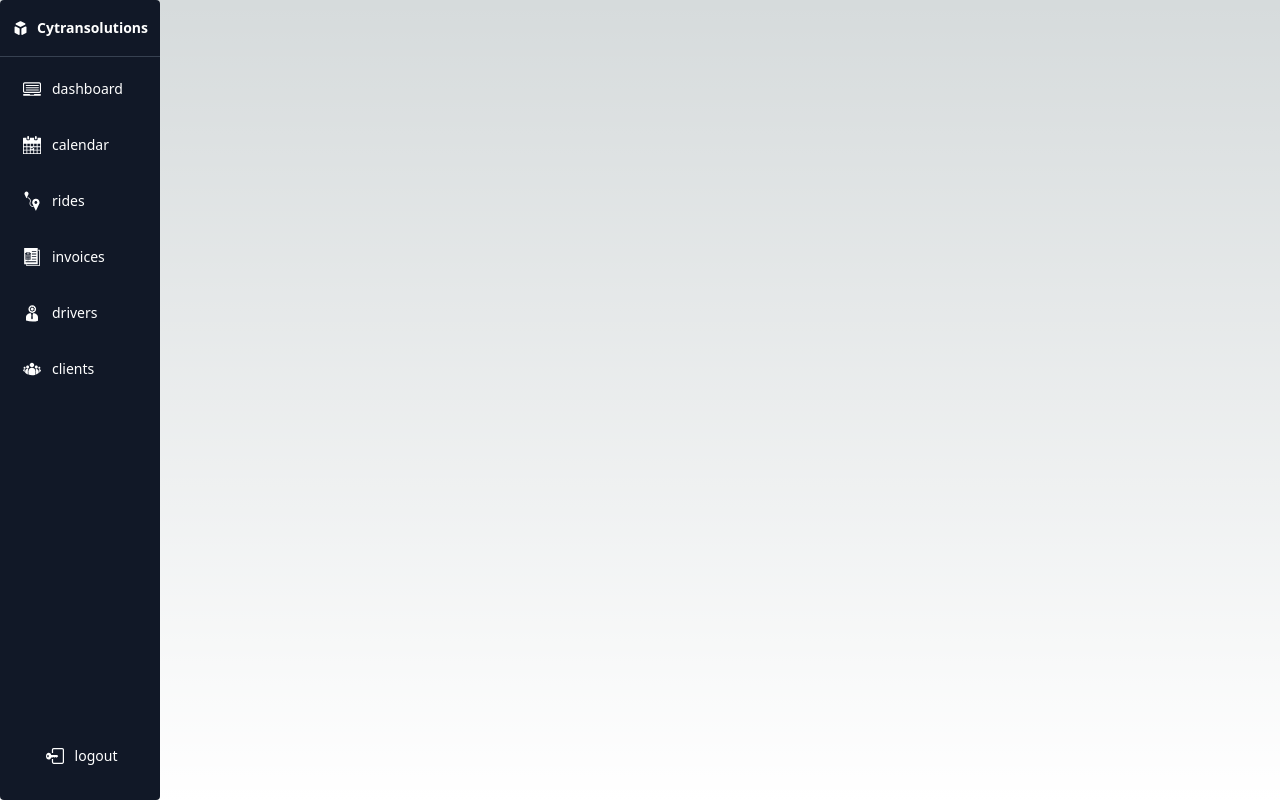
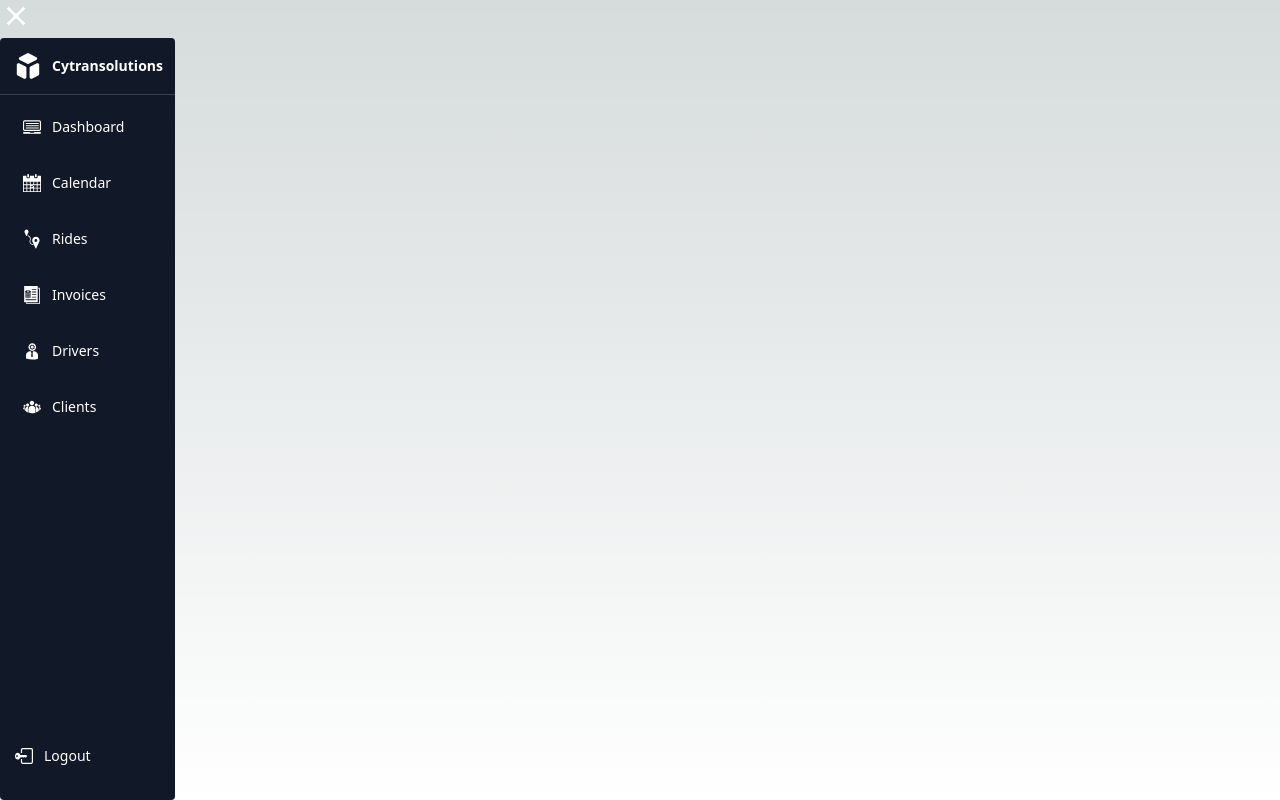
Before and after one commit to kangkelidis/cytransolutions, a Next.js app: page / in a window 1280 px wide. Built offline with nearby package versions, Linux system fonts and the light colour scheme.

Commit message:
clients page wip

```diff
--- a/package.json
+++ b/package.json
@@ -22,6 +22,8 @@
     "postcss": "8.4.24",
     "react": "18.2.0",
     "react-dom": "18.2.0",
+    "react-icons": "^4.10.1",
+    "react-search-box": "^3.0.0",
     "tailwindcss": "3.3.2",
     "validator": "^13.9.0"
   }
--- a/src/app/components/Navbar.jsx
+++ b/src/app/components/Navbar.jsx
@@ -2,38 +2,114 @@
 
 import { signOut } from "next-auth/react";
 import SidebarLink from "./SidebarLink";
+import React from "react";
+import { MdClose } from "react-icons/md";
+import { FiMenu } from "react-icons/fi";
+import Image from "next/image";
+import { usePathname } from "next/navigation";
 
 export default function Navbar() {
+  const pathname = usePathname();
+  const [sidebarOpen, setSidebarOpen] = React.useState(true);
+  const [activeLink, setActiveLink] = React.useState(pathname);
+
   return (
-    <nav className="flex flex-col items-center w-40 max-md:w-16 h-screen overflow-hidden text-white bg-gray-900 rounded">
+    <div className="">
+      <button onClick={() => setSidebarOpen((prev) => !prev)}>
+        {sidebarOpen ? (
+          <MdClose style={{ width: "32px", height: "32px" }} />
+        ) : (
+          <FiMenu
+            style={{
+              width: "32px",
+              height: "32px",
+            }}
+          />
+        )}
+      </button>
+
+      <nav
+        className={`${
+          sidebarOpen ? "w-full" : "!w-0"
+        } ease-in-out duration-300 flex flex-col items-center h-[calc(100dvh-38px)] w-40 max-md:w-16 overflow-hidden text-white bg-gray-900 rounded`}
+      >
         <a
           className="flex items-center max-md:justify-center w-full md:px-3 mt-3"
           href="/"
         >
           <svg
-          class="w-8 h-8 fill-current"
+            className="w-8 h-8 fill-current"
             xmlns="http://www.w3.org/2000/svg"
             viewBox="0 0 20 20"
             fill="currentColor"
           >
             <path d="M11 17a1 1 0 001.447.894l4-2A1 1 0 0017 15V9.236a1 1 0 00-1.447-.894l-4 2a1 1 0 00-.553.894V17zM15.211 6.276a1 1 0 000-1.788l-4.764-2.382a1 1 0 00-.894 0L4.789 4.488a1 1 0 000 1.788l4.764 2.382a1 1 0 00.894 0l4.764-2.382zM4.447 8.342A1 1 0 003 9.236V15a1 1 0 00.553.894l4 2A1 1 0 009 17v-5.764a1 1 0 00-.553-.894l-4-2z" />
           </svg>
-        <span className=" max-md:hidden ml-2 text-sm font-bold">Cytransolutions</span>
+          <span className=" max-md:hidden ml-2 text-sm font-bold">
+            Cytransolutions
+          </span>
         </a>
 
         <div className="flex flex-col items-center md:w-full mt-3 md:px-2 border-t border-gray-700">
-        <SidebarLink href={"/dashboard"} name={"dashboard"} />
-        <SidebarLink href={"/calendar"} name={"calendar"} />
-        <SidebarLink href={"/db/rides"} name={"rides"} />
-        <SidebarLink href={"/db/invoices"} name={"invoices"} />
-        <SidebarLink href={"/db/drivers"} name={"drivers"} />
-        <SidebarLink href={"/db/clients"} name={"clients"} />
+          <SidebarLink
+            href={"/dashboard"}
+            name={"dashboard"}
+            activeLink={activeLink}
+            setActiveLink={setActiveLink}
+          />
+          <SidebarLink
+            href={"/calendar"}
+            name={"calendar"}
+            activeLink={activeLink}
+            setActiveLink={setActiveLink}
+          />
+          <SidebarLink
+            href={"/db/rides"}
+            name={"rides"}
+            activeLink={activeLink}
+            setActiveLink={setActiveLink}
+          />
+          <SidebarLink
+            href={"/db/invoices"}
+            name={"invoices"}
+            activeLink={activeLink}
+            setActiveLink={setActiveLink}
+          />
+          <SidebarLink
+            href={"/db/drivers"}
+            name={"drivers"}
+            activeLink={activeLink}
+            setActiveLink={setActiveLink}
+          />
+          <SidebarLink
+            href={"/db/clients"}
+            name={"clients"}
+            activeLink={activeLink}
+            setActiveLink={setActiveLink}
+          />
         </div>
 
-      <div className=" mt-auto mb-5">
-        <SidebarLink onClick={signOut} name={"logout"} />
+        <div className=" mt-auto mb-5 cursor-pointer w-full">
+          <a
+            className={`flex items-center max-md:justify-center max-md:w-12 w-full h-12 md:px-3 mt-2 rounded hover:bg-gray-700 hover:text-gray-300`}
+            onClick={(evt) => {
+              evt.preventDefault();
+              signOut();
+            }}
+          >
+            <Image
+              src={"/icons/logout.svg"}
+              width={24}
+              height={24}
+              alt={"logout-icon"}
+            />
+
+            <span className="max-md:hidden ml-2 text-sm font-medium capitalize">
+              Logout
+            </span>
+          </a>
         </div>
-
       </nav>
+    </div>
   );
 }
--- a/src/app/components/SidebarLink.jsx
+++ b/src/app/components/SidebarLink.jsx
@@ -1,19 +1,32 @@
+"use client";
+
 import Image from "next/image";
-export default function SidebarLink({ name, href, onClick }) {
+import { useRouter } from "next/navigation";
+
+export default function SidebarLink({ name, href, activeLink, setActiveLink }) {
+  const router = useRouter();
+
   return (
     <a
-      className="flex items-center max-md:justify-center max-md:w-12 w-full h-12 md:px-3 mt-2 rounded hover:bg-gray-700 hover:text-gray-300"
+      className={`${activeLink === href ? "text-purple-500 bg-gray-700" : ""}
+      flex items-center max-md:justify-center max-md:w-12 w-full h-12 md:px-3 mt-2 rounded hover:bg-gray-700 hover:text-gray-300`}
       href={href}
-      onClick={() => onClick()}
+      onClick={(evt) => {
+        evt.preventDefault();
+        setActiveLink(href);
+        router.push(href);
+      }}
     >
-        <Image
+      <Image
         src={"/icons/" + name + ".svg"}
         width={24}
         height={24}
         alt={name + "-icon"}
-        />
+      />
 
-      <span className="max-md:hidden ml-2 text-sm font-medium">{name}</span>
+      <span className="max-md:hidden ml-2 text-sm font-medium capitalize">
+        {name}
+      </span>
     </a>
   );
 }
--- /dev/null
+++ b/src/app/components/Title.jsx
@@ -0,0 +1,31 @@
+import {BiPlus} from "react-icons/bi"
+import ReactSearchBox from "react-search-box";
+
+
+export default function Title({ title, tabs, data }) {
+    console.log(data);
+    return (
+        <div className="m-4">
+            <h1 className=" text-2xl font-bold">{title}</h1>
+
+            <div className="bg-gray-900 rounded h-14 w-full">
+                {tabs && tabs.map(tab => <p>{tab}</p>)}
+            </div>
+
+            <div className="my-3 flex justify-between ">
+                <button className="flex w-fit h-fit text-black bg-purple-500 rounded-2xl pr-3 pl-1 gap-2 py-1">
+                <BiPlus className="self-center" />NEW
+                </button>
+
+                <ReactSearchBox
+                placeholder="Search"
+                data={data}
+                leftIcon={<>🔍</>}
+                onSelect={(record) => console.log(record)}
+                onChange={(value) => console.log(value)}
+                />
+
+            </div>
+        </div>
+    )
+}
--- /dev/null
+++ b/src/app/db/clients/components/Card.jsx
@@ -0,0 +1,76 @@
+import { MdModeEditOutline } from "react-icons/md";
+import { BsFillPlusCircleFill } from "react-icons/bs";
+
+export default function Card({
+  id,
+  name,
+  address,
+  tel,
+  email,
+  invoice,
+  total,
+  notes,
+}) {
+  return (
+    <div className="flex max-md:flex-col gap-4 items-center justify-around w-full min-w-min h-fit bg-gray-800 my-1 mx-6 p-2">
+      <div className="flex w-full gap-2 justify-between min-h-[5rem]">
+        <div className="flex flex-col w-1/2 px-2 ">
+          <small className="text-xs">Client</small>
+          <span className="font-bold">{name}</span>
+        </div>
+
+        <div className="flex flex-col w-1/2 px-2 ">
+          <small className="text-xs">Address</small>
+          <span>{address}</span>
+        </div>
+      </div>
+
+      <div className="flex w-full gap-2 justify-between min-h-[5rem]">
+        <div className="flex flex-col w-3/5 px-2 ">
+          <div className="flex flex-col">
+            <small className="text-xs">Tel</small>
+            <span>+35799717117</span>
+          </div>
+          <div className="flex flex-col">
+            <small className="text-xs">Email</small>
+            <span>{email}</span>
+          </div>
+        </div>
+
+        <div className="flex flex-col w-2/5 px-2">
+          <div className="flex flex-col">
+            <small className="text-xs w-24">Open Invoice</small>
+            <span className=" bg-green-400 bg-opacity-50 rounded-md text-center text-black font-bold">
+              {invoice}98
+            </span>
+          </div>
+          <div className="flex flex-col">
+            <small className="text-xs w-24">Total</small>
+            <span className=" bg-emerald-800 bg-opacity-50 rounded-md text-center text-black font-bold">
+              {total}78
+            </span>
+          </div>
+        </div>
+      </div>
+
+      <div className="flex w-full gap-2 justify-between min-h-[5rem]">
+        <div className="flex flex-col w-3/5 px-2">
+          <div className="bg-white text-black text-xs px-2 rounded w-32 h-16">
+            Notes:
+            {notes}
+          </div>
+        </div>
+        <div className="flex flex-col text-sm gap-2 w-2/5 px-2">
+          <button className="flex gap-2">
+            <MdModeEditOutline />
+            Edit
+          </button>
+          <button className="flex gap-2">
+            <BsFillPlusCircleFill />
+            Ride
+          </button>
+        </div>
+      </div>
+    </div>
+  );
+}
--- a/src/app/db/clients/page.js
+++ b/src/app/db/clients/page.js
@@ -1,10 +1,13 @@
 "use client";
 
 import React from "react";
+import Card from "./components/Card";
+import Title from "@/app/components/Title";
 
 export default function Clients() {
   const [clients, setClients] = React.useState([]);
   const [needsUpdate, setNeedsUpdate] = React.useState(true);
+  const [clientsNames, setClientsNames] = React.useState([{}]);
 
   function handleAddClicked() {
     fetch("/api/client", {
@@ -19,6 +22,17 @@ export default function Clients() {
     });
     const data = await request.json();
     setClients(data.body);
+
+    clients.map((client) => {
+      setClientsNames((prev) => [
+        ...prev,
+        {
+          key: client.name,
+          value: client.name,
+        },
+      ]);
+    });
+
     setNeedsUpdate(false);
   }
 
@@ -27,12 +41,16 @@ export default function Clients() {
   }, [needsUpdate]);
 
   return (
-    <main>
-      <h1>clients</h1>
-
-      <div>
+    <main className="w-3/4 h-screen overflow-hidden ">
+      <Title title={"Clients Overview"} data={clientsNames} />
+      <div className="w-full h-5/6 overflow-y-scroll overflow-x-hidden">
         {clients.map((client) => (
-          <p key={client._id}>{client.name}</p>
+          <Card
+            key={client._id}
+            name={client.name}
+            address={client.address}
+            email={client.email}
+          />
         ))}
       </div>
 
--- a/src/app/globals.css
+++ b/src/app/globals.css
@@ -26,6 +26,6 @@ body {
     rgb(var(--background-start-rgb));
 }
 
-input {
+input, li {
   color: black;
 }
--- a/src/app/layout.js
+++ b/src/app/layout.js
@@ -11,6 +11,7 @@ export const metadata = {
 };
 
 export default function RootLayout({ children }) {
+
   return (
     <AuthContext>
       <head></head>
--- a/src/pages/api/client.js
+++ b/src/pages/api/client.js
@@ -7,6 +7,7 @@ export default async function handler(req, res) {
     if (req.method === "POST") {
         const data = JSON.parse(req.body)
         console.log(data);
+        // data.count = Client.countDocuments({}).exec(())
         await Client.create(data)
         return res.json({message: "ok"})
     }
```
Also changed, not shown: 1 other file (tests, documents, lock files or other folders). Lines whose indentation alone changed are shown as unchanged.
